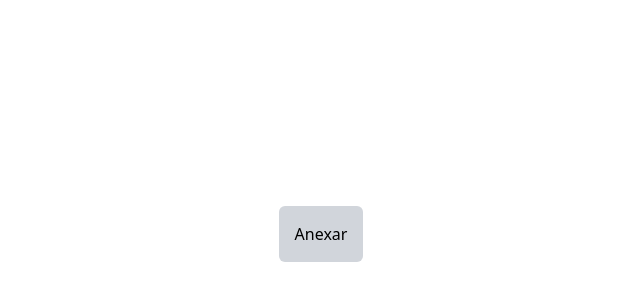
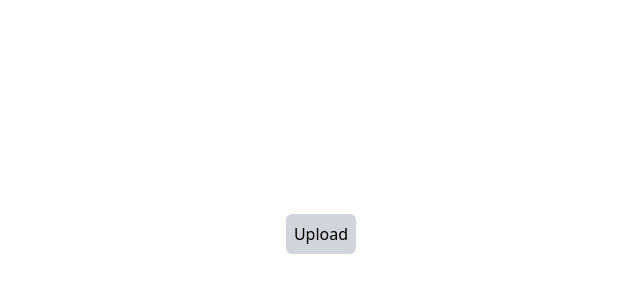
Before and after one commit to palenquer/resume-reviews, a Next.js app: page / in a window 1280 px wide. Shown: the part 166-466 px from the top of the page, without its empty margins (319-959 px from the left). Built offline with nearby package versions, Linux system fonts and the light colour scheme.

Commit message:
added onChange function and render button to home

```diff
--- a/pages/index.tsx
+++ b/pages/index.tsx
@@ -1,16 +1,40 @@
 import type { NextPage } from "next";
 import Head from "next/head";
+import axios from "axios";
+import { UiFileInputButton } from "../components/UiFileInputButton";
 
 const Home: NextPage = () => {
+  const onChange = async (formData: FormData) => {
+    const config = {
+      headers: { "content-type": "multipart/form-data" },
+      onUploadProgress: (event: any) => {
+        console.log(
+          `Current progress:`,
+          Math.round((event.loaded * 100) / event.total)
+        );
+      },
+    };
+
+    const response = await axios.post("/api/uploads", formData, config);
+
+    console.log("response", response.data);
+  };
+
   return (
-    <div className="h-screen flex justify-center items-center">
+    <>
       <Head>
         <title>Home page</title>
         <link rel="icon" href="/favicon.ico" />
       </Head>
 
-      <button className="bg-gray-300 rounded-md p-4">Anexar</button>
-    </div>
+      <div className="h-screen flex justify-center items-center">
+        <UiFileInputButton
+          label="Upload"
+          uploadFileName="theFiles"
+          onChange={onChange}
+        />
+      </div>
+    </>
   );
 };
 
```
